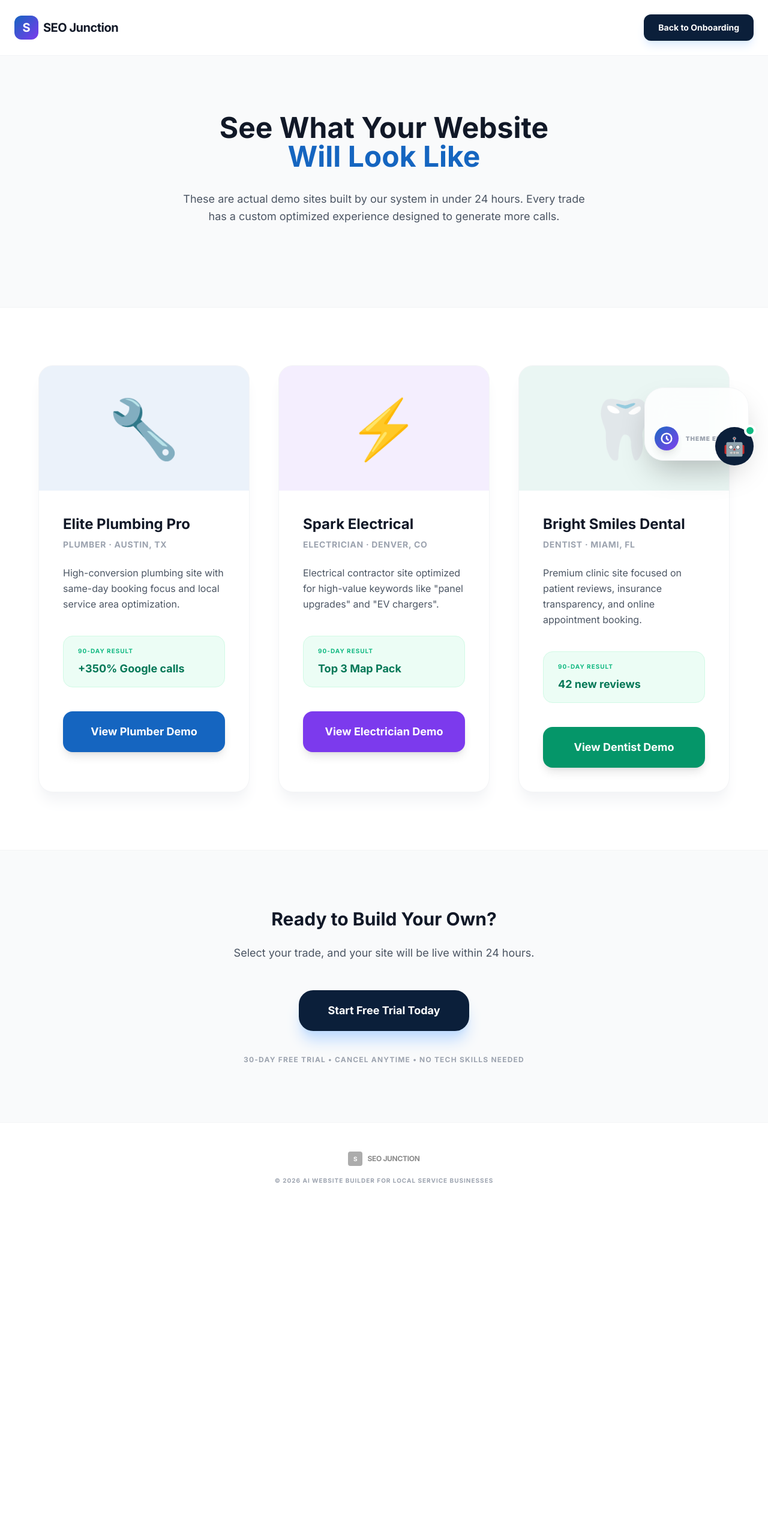
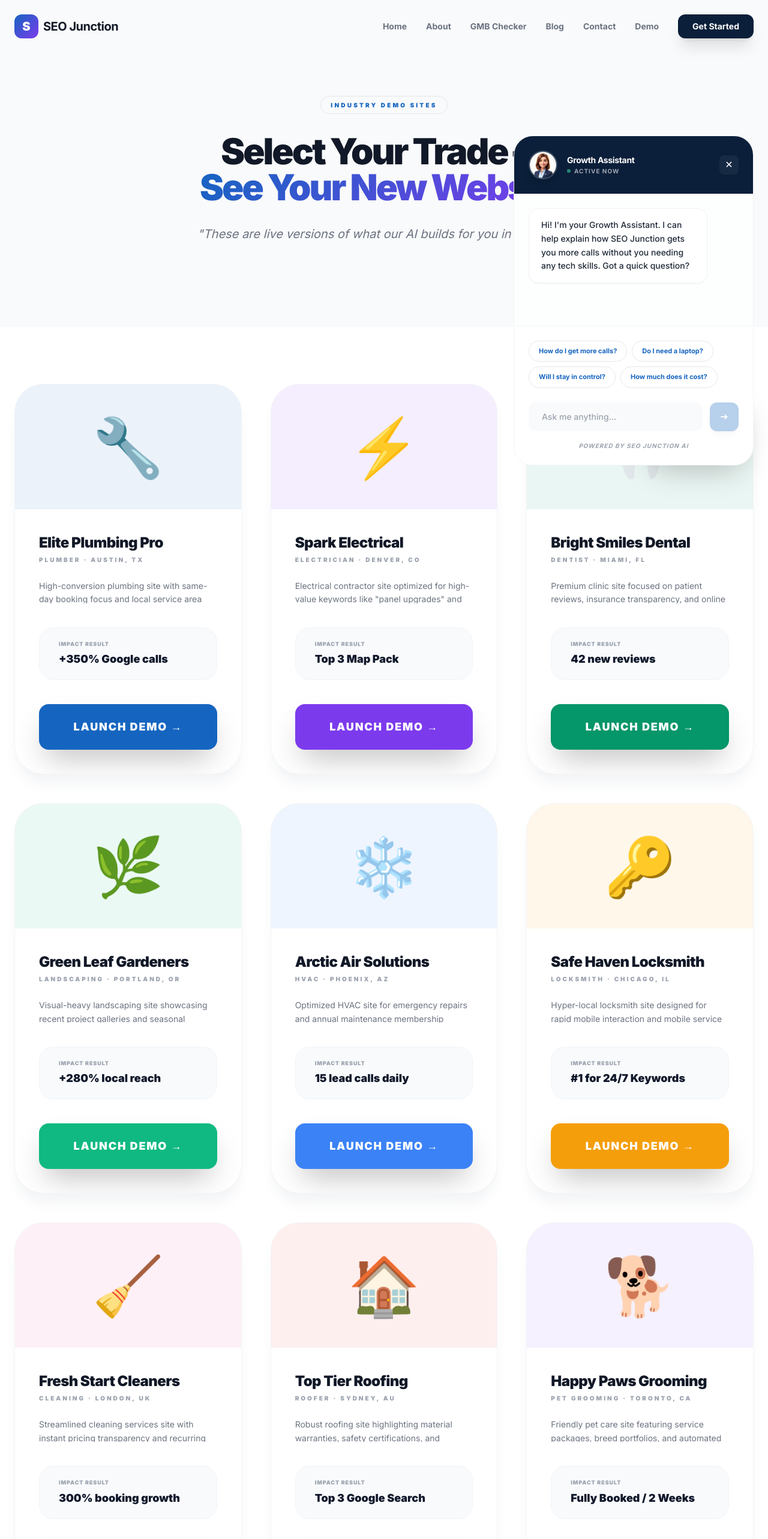
Before and after one commit to mobeen00381/seo-junction, a Next.js app: page /demo in a window 1280 px wide. Shown: the top 2566 px of the page at 60% size. Before the commit the page ends 2025 px from the top, so only its background shows below. Built offline with nearby package versions, Linux system fonts and the light colour scheme.

Commit message:
feat: unify footer component across homepage and onboarding

```diff
--- a/src/app/api/chat/route.ts
+++ b/src/app/api/chat/route.ts
@@ -12,6 +12,7 @@ Key Knowledge:
 - DOMAIN: We handle the domain registration for a one-time $19 fee.
 - SPEED: Most business see ranking improvements in 30-45 days.
 - PHILOSOPHY: Tech shouldn't get in the way of hard work. We handle the tech; you handle the jobs.
+- ACCESSIBILITY: No laptop or computer required. Everything can be done from a mobile phone.
 
 Guidelines:
 1. Use simple, non-tech language. Avoid "SEO", "Backlinks", "Algorithms" where possible. Use "Finding you on Google", "Getting more calls", "Ranking at the top".
@@ -64,6 +65,7 @@ function getMockReply(msg: string): string {
   if (m.includes('how') || m.includes('work')) return "It's simple: you send us a photo or voice note of your work from your phone, and we automatically update your website and Google profile. You don't need any tech skills at all."
   if (m.includes('tech') || m.includes('skilled')) return "No tech skills needed! If you can send a text or take a photo, you can use SEO Junction. We handle all the 'internet stuff' for you."
   if (m.includes('call') || m.includes('customer')) return "We make sure your business shows up at the top when neighbors search for your services. More visibility means more calls and more jobs for you."
+  if (m.includes('laptop') || m.includes('phone') || m.includes('computer')) return "No laptop needed! You can manage everything right from your phone. If you can send a text or take a photo, you're all set."
   if (m.includes('domain') || m.includes('website')) return "We build you a professional website and secure your domain for a one-time $19 fee. You own everything, but we handle the setup!"
 
   return "That's a great question! Basically, we make sure local neighbors find you first when they need a pro. Most our members see more calls within their first month. Interested in a 30-day trial?"
--- a/src/app/demo/page.tsx
+++ b/src/app/demo/page.tsx
@@ -1,9 +1,11 @@
 import Link from 'next/link'
 import type { Metadata } from 'next'
+import Navbar from '@/components/Navbar'
+import Footer from '@/components/Footer'
 
 export const metadata: Metadata = {
-  title: 'SEO Junction Demos | Experience Your New AI Website',
-  description: 'See live examples of websites built automatically by SEO Junction for plumbers, electricians, and dentists.',
+  title: 'Demo Sites — Experience Your New AI Website | SEO Junction',
+  description: 'Explore live demo websites built automatically by SEO Junction for plumbers, electricians, landscapers, and more.',
 }
 
 const DEMO_CARDS = [
@@ -12,10 +14,9 @@ const DEMO_CARDS = [
     city: 'Austin, TX',
     trade: 'Plumber',
     result: '+350% Google calls',
-    days: 90,
     emoji: '🔧',
     color: '#1565C0',
-    link: '/demo/plumbing',
+    link: '/seo-for-plumbers',
     desc: 'High-conversion plumbing site with same-day booking focus and local service area optimization.'
   },
   {
@@ -23,10 +24,9 @@ const DEMO_CARDS = [
     city: 'Denver, CO',
     trade: 'Electrician',
     result: 'Top 3 Map Pack',
-    days: 60,
     emoji: '⚡',
     color: '#7C3AED',
-    link: '/demo/electrical',
+    link: '/seo-for-electricians',
     desc: 'Electrical contractor site optimized for high-value keywords like "panel upgrades" and "EV chargers".'
   },
   {
@@ -34,48 +34,129 @@ const DEMO_CARDS = [
     city: 'Miami, FL',
     trade: 'Dentist',
     result: '42 new reviews',
-    days: 120,
     emoji: '🦷',
     color: '#059669',
-    link: '/demo/dental',
+    link: '/seo-for-dentists',
     desc: 'Premium clinic site focused on patient reviews, insurance transparency, and online appointment booking.'
   },
+  {
+    name: 'Green Leaf Gardeners',
+    city: 'Portland, OR',
+    trade: 'Landscaping',
+    result: '+280% local reach',
+    emoji: '🌿',
+    color: '#10B981',
+    link: '/seo-for-landscaping',
+    desc: 'Visual-heavy landscaping site showcasing recent project galleries and seasonal maintenance booking.'
+  },
+  {
+    name: 'Arctic Air Solutions',
+    city: 'Phoenix, AZ',
+    trade: 'HVAC',
+    result: '15 lead calls daily',
+    emoji: '❄️',
+    color: '#3B82F6',
+    link: '/seo-for-hvac',
+    desc: 'Optimized HVAC site for emergency repairs and annual maintenance membership signups.'
+  },
+  {
+    name: 'Safe Haven Locksmith',
+    city: 'Chicago, IL',
+    trade: 'Locksmith',
+    result: '#1 for 24/7 Keywords',
+    emoji: '🔑',
+    color: '#F59E0B',
+    link: '/seo-for-locksmith',
+    desc: 'Hyper-local locksmith site designed for rapid mobile interaction and mobile service verification.'
+  },
+  {
+    name: 'Fresh Start Cleaners',
+    city: 'London, UK',
+    trade: 'Cleaning',
+    result: '300% booking growth',
+    emoji: '🧹',
+    color: '#EC4899',
+    link: '/seo-for-cleaning',
+    desc: 'Streamlined cleaning services site with instant pricing transparency and recurring service booking.'
+  },
+  {
+    name: 'Top Tier Roofing',
+    city: 'Sydney, AU',
+    trade: 'Roofer',
+    result: 'Top 3 Google Search',
+    emoji: '🏠',
+    color: '#EF4444',
+    link: '/seo-for-roofers',
+    desc: 'Robust roofing site highlighting material warranties, safety certifications, and insurance claims help.'
+  },
+  {
+    name: 'Happy Paws Grooming',
+    city: 'Toronto, CA',
+    trade: 'Pet Grooming',
+    result: 'Fully Booked / 2 Weeks',
+    emoji: '🐕',
+    color: '#8B5CF6',
+    link: '/seo-for-pet-grooming',
+    desc: 'Friendly pet care site featuring service packages, breed portfolios, and automated booking.'
+  },
+  {
+    name: 'Pro Scan Sanitary',
+    city: 'Dubai, UAE',
+    trade: 'Sanitary',
+    result: '40% Cost per Lead reduction',
+    emoji: '🚽',
+    color: '#64748B',
+    link: '/seo-for-sanitary',
+    desc: 'B2B and B2C sanitary services site focusing on rapid response and large-scale facility maintenance.'
+  },
+  {
+    name: 'Mega Mart Local',
+    city: 'Mumbai, IN',
+    trade: 'Grocery',
+    result: '2.5x delivery increase',
+    emoji: '🛒',
+    color: '#F97316',
+    link: '/seo-for-grocery',
+    desc: 'Local grocery site optimized for neighborhood inventory search and recurring delivery models.'
+  },
+  {
+    name: 'Builder Pro Hardware',
+    city: 'New York, US',
+    trade: 'Hardware',
+    result: '500+ Local Inquiries',
+    emoji: '🛠️',
+    color: '#475569',
+    link: '/seo-for-hardware',
+    desc: 'Heavy-duty hardware site showcasing stock availability and pro-contractor account features.'
+  }
 ]
 
 export default function DemoHubPage() {
   return (
     <div className="min-h-screen bg-white dark:bg-slate-950 transition-colors duration-300">
-      {/* ── NAV ── */}
-      <nav className="bg-white dark:bg-slate-950/80 border-b border-gray-100 dark:border-slate-800 px-6 py-6 flex justify-between items-center sticky top-0 z-50 backdrop-blur-md">
-        <Link href="/" className="flex items-center gap-2">
-          <div className="w-10 h-10 rounded-xl flex items-center justify-center text-white font-bold text-xl transition-transform group-hover:scale-105" style={{ background: 'var(--premium-gradient)' }}>S</div>
-          <span className="font-bold text-gray-900 dark:text-white text-xl tracking-tight">SEO Junction</span>
-        </Link>
-        <Link href="/onboarding" className="text-sm font-bold text-white px-6 py-3 rounded-xl shadow-lg shadow-blue-100 dark:shadow-none hover:opacity-90 transition-all bg-navy">
-          Back to Onboarding
-        </Link>
-      </nav>
+      <Navbar />
 
       {/* ── HERO ── */}
-      <section className="px-6 py-24 text-center bg-gray-50 dark:bg-slate-900/50 border-b border-gray-100 dark:border-slate-800">
+      <section className="px-6 pt-40 pb-24 text-center bg-gray-50 dark:bg-slate-900/50 border-b border-gray-100 dark:border-slate-800">
         <div className="max-w-4xl mx-auto">
-          <h1 className="text-4xl md:text-5xl font-bold text-gray-900 dark:text-white mb-8 leading-tight">
-            See What Your Website <br /><span className="text-primary dark:text-primary-light font-bold">Will Look Like</span>
+          <div className="inline-block px-4 py-1.5 rounded-full bg-primary/10 text-primary text-[10px] font-black uppercase tracking-[3.2px] mb-8 border border-primary/10">Industry Demo Sites</div>
+          <h1 className="text-4xl md:text-6xl font-black text-gray-900 dark:text-white mb-8 leading-none tracking-tighter">
+             Select Your Trade — <br /><span className="text-transparent bg-clip-text" style={{ backgroundImage: 'var(--premium-gradient)' }}>See Your New Website</span>
           </h1>
-          <p className="text-lg text-gray-600 dark:text-gray-400 mb-10 max-w-2xl mx-auto leading-relaxed">
-            These are actual demo sites built by our system in under 24 hours. Every trade has a custom optimized experience designed to generate more calls.
+          <p className="text-xl text-gray-500 dark:text-gray-400 mb-10 max-w-2xl mx-auto leading-relaxed italic">
+            "These are live versions of what our AI builds for you in seconds."
           </p>
         </div>
       </section>
 
       {/* ── DEMO GRID ── */}
       <section className="py-24 px-6">
-        <div className="max-w-6xl mx-auto">
-          <div className="grid md:grid-cols-3 gap-12">
+        <div className="max-w-7xl mx-auto">
+          <div className="grid grid-cols-1 md:grid-cols-2 lg:grid-cols-3 gap-12">
             {DEMO_CARDS.map((d, i) => (
-              <div key={i} className="group relative rounded-3xl overflow-hidden border border-gray-100 dark:border-slate-800 bg-white dark:bg-slate-900 shadow-xl shadow-gray-100 dark:shadow-none transition-all hover:-translate-y-2 hover:shadow-2xl hover:border-blue-200 dark:hover:border-blue-900">
+              <div key={i} className="group relative rounded-[48px] overflow-hidden border border-gray-100 dark:border-slate-800 bg-white dark:bg-slate-900 shadow-xl shadow-gray-100 dark:shadow-none transition-all hover:scale-[1.02] hover:border-blue-200 dark:hover:border-blue-900">
                 {/* EMOJI PREVIEW */}
-                <div className="h-52 flex items-center justify-center text-8xl transition-transform group-hover:scale-110" style={{ background: d.color + '15' }}>
+                <div className="h-52 flex items-center justify-center text-8xl transition-all group-hover:scale-110" style={{ background: d.color + '15' }}>
                   {d.emoji}
                 </div>
 
@@ -83,23 +164,24 @@ export default function DemoHubPage() {
                 <div className="p-10">
                   <div className="flex justify-between items-start mb-6">
                     <div>
-                      <h3 className="text-2xl font-bold text-gray-900 dark:text-white mb-2">{d.name}</h3>
-                      <p className="text-sm text-gray-400 dark:text-gray-500 font-bold uppercase tracking-wider">{d.trade} · {d.city}</p>
+                      <h3 className="text-2xl font-black text-gray-900 dark:text-white mb-1 tracking-tight">{d.name}</h3>
+                      <p className="text-[10px] text-gray-400 dark:text-gray-500 font-black uppercase tracking-[3px]">{d.trade} · {d.city}</p>
                     </div>
                   </div>
 
-                  <p className="text-base text-gray-600 dark:text-gray-400 leading-relaxed mb-10">
+                  <p className="text-sm text-gray-500 dark:text-gray-400 leading-relaxed mb-10 h-10 overflow-hidden">
                     {d.desc}
                   </p>
 
                   {/* RESULTS BADGE */}
-                  <div className="bg-emerald-50 dark:bg-emerald-900/10 text-emerald-700 dark:text-emerald-400 rounded-2xl px-6 py-4 mb-10 border border-emerald-100 dark:border-emerald-900/30">
-                    <div className="text-[10px] font-bold uppercase tracking-widest text-emerald-500 mb-2">90-Day Result</div>
-                    <div className="text-lg font-bold">{d.result}</div>
+                  <div className="bg-slate-50 dark:bg-slate-800/50 rounded-3xl px-8 py-5 mb-10 border border-slate-100 dark:border-slate-700 relative overflow-hidden group/badge">
+                    <div className="absolute inset-0 bg-emerald-500/5 -translate-y-full group-hover/badge:translate-y-0 transition-transform"></div>
+                    <div className="text-[9px] font-black uppercase tracking-widest text-gray-400 mb-1">Impact Result</div>
+                    <div className="text-lg font-black text-slate-900 dark:text-white">{d.result}</div>
                   </div>
 
-                  <Link href={d.link} className="block w-full text-center py-5 rounded-2xl font-bold text-white transition-all shadow-lg hover:shadow-xl active:scale-95 text-lg" style={{ background: d.color }}>
-                    View {d.trade} Demo
+                  <Link href={d.link} className="block w-full text-center py-6 rounded-2xl font-black text-white transition-all shadow-2xl hover:shadow-primary/30 active:scale-95 text-lg uppercase tracking-widest" style={{ background: d.color }}>
+                    Launch Demo →
                   </Link>
                 </div>
               </div>
@@ -109,25 +191,19 @@ export default function DemoHubPage() {
       </section>
 
       {/* ── BOTTOM CTA ── */}
-      <section className="py-24 px-6 text-center border-t border-gray-100 dark:border-slate-800 bg-gray-50 dark:bg-slate-900/50">
-        <div className="max-w-2xl mx-auto">
-          <h2 className="text-3xl font-bold text-gray-900 dark:text-white mb-6">Ready to Build Your Own?</h2>
-          <p className="text-gray-600 dark:text-gray-400 mb-12 text-lg leading-relaxed">Select your trade, and your site will be live within 24 hours.</p>
-          <Link href="/onboarding" className="inline-block font-bold text-white px-12 py-5 rounded-3xl text-lg shadow-xl shadow-blue-200 dark:shadow-none hover:scale-105 transition-all bg-navy">
-            Start Free Trial Today
+      <section className="py-32 px-6 text-center border-t border-gray-100 dark:border-slate-800 bg-navy text-white relative overflow-hidden">
+        <div className="absolute top-0 right-0 p-32 text-9xl opacity-[0.03] rotate-12 -translate-y-8 translate-x-8 pointer-events-none">🚀</div>
+        <div className="max-w-2xl mx-auto relative z-10">
+          <h2 className="text-4xl font-black mb-8 tracking-tighter uppercase">Don't see your trade?</h2>
+          <p className="text-gray-300 mb-12 text-lg leading-relaxed font-medium italic">Our AI adapts to any local service profession in seconds.</p>
+          <Link href="/onboarding" className="inline-block bg-white text-navy font-black px-12 py-6 rounded-2xl text-xl shadow-2xl hover:scale-105 active:scale-95 transition-all">
+            Build Your Own Now →
           </Link>
-          <p className="text-xs text-gray-400 dark:text-gray-500 mt-10 font-bold uppercase tracking-widest">30-day free trial • Cancel anytime • No tech skills needed</p>
+          <p className="text-[10px] text-white/40 mt-12 font-black uppercase tracking-[4px]">Verified Security · No Tech Skills Needed · Instant Launch</p>
         </div>
       </section>
 
-      {/* ── FOOTER ── */}
-      <footer className="py-12 border-t border-gray-100 dark:border-slate-800 text-center dark:bg-slate-950">
-        <div className="flex items-center justify-center gap-2 mb-4 opacity-50 grayscale dark:invert">
-          <div className="w-6 h-6 rounded flex items-center justify-center text-white font-bold text-[10px]" style={{ background: '#1565C0' }}>S</div>
-          <span className="font-bold text-gray-900 text-xs tracking-tight">SEO JUNCTION</span>
-        </div>
-        <p className="text-[10px] text-gray-400 dark:text-gray-500 uppercase tracking-widest font-bold">© 2026 AI Website Builder for Local Service Businesses</p>
-      </footer>
+      <Footer />
     </div>
   )
 }
--- a/src/app/onboarding/page.tsx
+++ b/src/app/onboarding/page.tsx
@@ -1,4 +1,5 @@
 'use client'
+import Footer from '@/components/Footer'
 import { useState, useEffect } from 'react'
 import Link from 'next/link'
 import TemplateGallery from '@/components/TemplateGallery'
@@ -281,10 +282,7 @@ export default function OnboardingPage() {
 
       </main>
 
-      {/* FOOTER INFO */}
-      <footer className="text-center py-10 opacity-40 select-none">
-         <p className="text-[10px] font-bold text-gray-400 dark:text-gray-500 uppercase tracking-[3px]">Secure Registration • Domain Privacy Included • No Hidden Fees</p>
-      </footer>
+      <Footer />
     </div>
   )
 }
--- a/src/app/page.tsx
+++ b/src/app/page.tsx
@@ -1,3 +1,4 @@
+import Footer from '@/components/Footer'
 import Navbar from '@/components/Navbar'
 import Link from 'next/link'
 import LivePreview from '@/components/LivePreview'
@@ -172,16 +173,7 @@ export default function HomePage() {
         </Link>
       </div>
 
-      {/* FOOTER */}
-      <footer className="bg-white dark:bg-slate-950 border-t border-gray-100 dark:border-slate-800 py-12 px-6">
-        <div className="max-w-5xl mx-auto text-center">
-          <div className="flex items-center justify-center gap-2 mb-6">
-            <div className="w-7 h-7 rounded-lg bg-navy flex items-center justify-center text-white font-bold text-xs">S</div>
-            <span className="font-bold text-gray-900 dark:text-white text-sm tracking-tight">SEO Junction</span>
-          </div>
-          <p className="text-xs text-gray-400 dark:text-gray-500 font-bold uppercase tracking-widest">© 2026 SEO Junction. All rights reserved.</p>
-        </div>
-      </footer>
+      <Footer />
 
     </div>
   )
--- a/src/components/AIAssistant.tsx
+++ b/src/components/AIAssistant.tsx
@@ -29,6 +29,14 @@ export default function AIAssistant() {
       scrollRef.current.scrollTop = scrollRef.current.scrollHeight
     }
   }, [messages, isTyping])
+
+  // Auto-popup after 5 seconds
+  useEffect(() => {
+    const timer = setTimeout(() => {
+      setIsOpen(true)
+    }, 5000)
+    return () => clearTimeout(timer)
+  }, [])
 
   const handleSend = async (text: string) => {
     if (!text.trim()) return
@@ -65,7 +73,11 @@ export default function AIAssistant() {
           className="group relative w-16 h-16 rounded-full bg-navy shadow-3xl shadow-blue-400/20 flex items-center justify-center transition-all hover:scale-110 active:scale-95 animate-pulse-subtle"
         >
           <div className="absolute inset-0 rounded-full bg-primary/20 animate-ping"></div>
-          <span className="text-3xl relative z-10">🤖</span>
+          <img
+            src="/assistant-avatar.png"
+            alt="Assistant"
+            className="w-full h-full rounded-full object-cover relative z-10 border-2 border-white/20"
+          />
           {/* Badge */}
           <div className="absolute -top-1 -right-1 w-5 h-5 bg-emerald-500 rounded-full border-4 border-white dark:border-slate-900 group-hover:scale-125 transition-transform"></div>
         </button>
@@ -77,7 +89,9 @@ export default function AIAssistant() {
           {/* Header */}
           <div className="bg-navy p-6 flex justify-between items-center text-white">
             <div className="flex items-center gap-4">
-              <div className="w-10 h-10 rounded-full bg-white/10 flex items-center justify-center text-xl">🤖</div>
+              <div className="w-12 h-12 rounded-full overflow-hidden border-2 border-white/20 shadow-lg">
+                <img src="/assistant-avatar.png" alt="AI" className="w-full h-full object-cover" />
+              </div>
               <div>
                 <div className="font-bold text-sm tracking-tight">Growth Assistant</div>
                 <div className="text-[10px] opacity-60 flex items-center gap-1.5 font-bold uppercase tracking-widest">
--- a/src/components/Navbar.tsx
+++ b/src/components/Navbar.tsx
@@ -18,7 +18,7 @@ export default function Navbar() {
     { name: 'GMB Checker', href: '/gmb-checker' },
     { name: 'Blog', href: '/blog' },
     { name: 'Contact', href: '/contact' },
-    { name: 'Examples', href: '/demo' },
+    { name: 'Demo', href: '/demo' },
   ]
 
   return (
```
Also changed, not shown: public/assistant-avatar.png (added).
